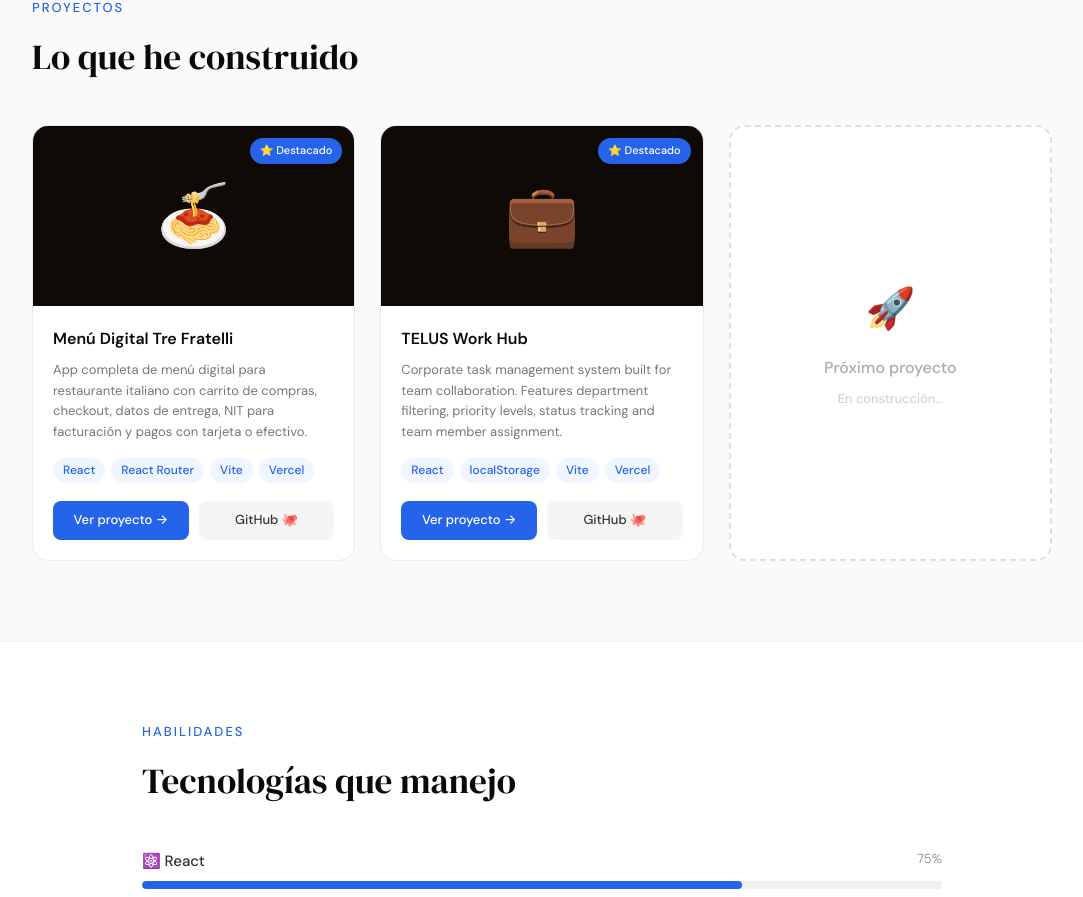
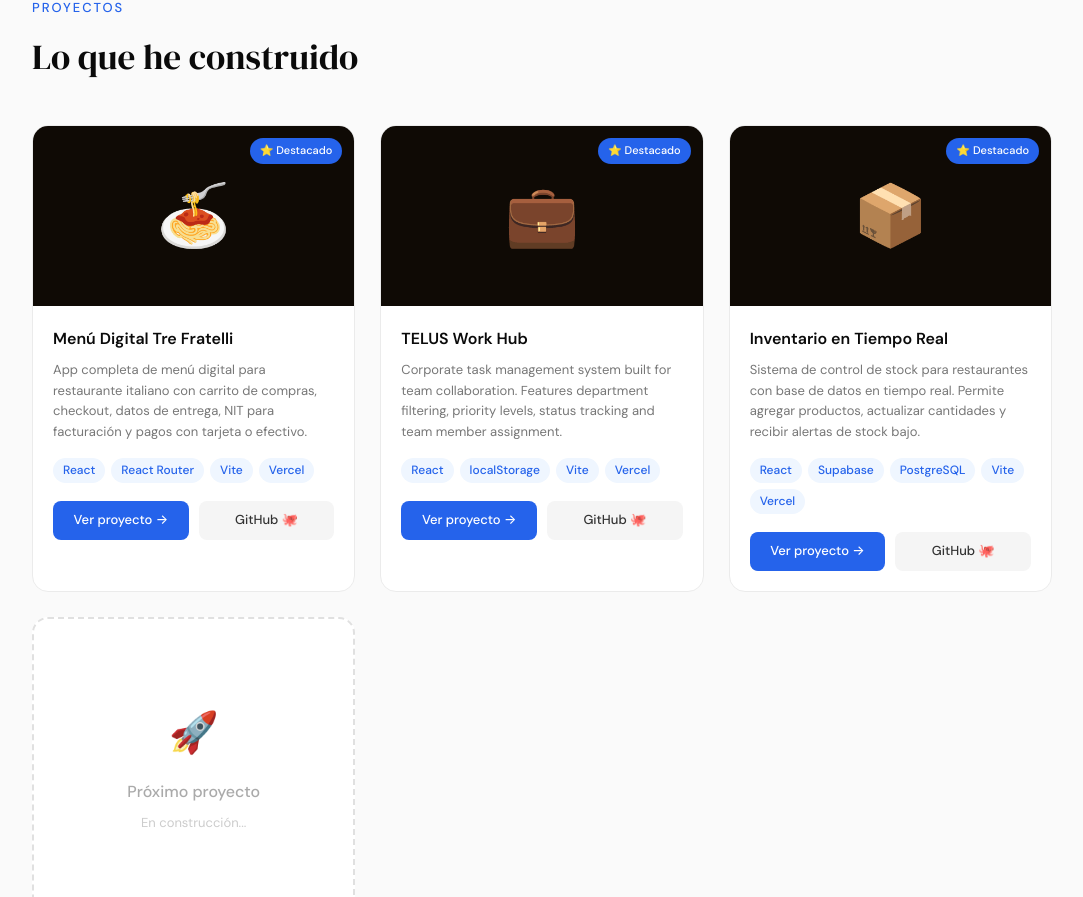
Before and after one commit to diegolivad-cell/portafolio, a React (Vite) app: page / in a window 1280 px wide. Shown: the part 1416-2313 px from the top of the page, without its empty margins (98-1181 px from the left). Built offline with nearby package versions, Linux system fonts and the light colour scheme.

Commit message:
agrego inventario al portafolio

```diff
--- a/src/App.jsx
+++ b/src/App.jsx
@@ -18,7 +18,16 @@ const proyectos = [
   github: 'https://github.com/diegolivad-cell/telus-work-hub',
   emoji: '💼',
   destacado: true,
-},
+  },
+  {
+  nombre: 'Inventario en Tiempo Real',
+  descripcion: 'Sistema de control de stock para restaurantes con base de datos en tiempo real. Permite agregar productos, actualizar cantidades y recibir alertas de stock bajo.',
+  tecnologias: ['React', 'Supabase', 'PostgreSQL', 'Vite', 'Vercel'],
+  link: 'https://inventario-restaurante.vercel.app',
+  github: 'https://github.com/diegolivad-cell/inventario-restaurante',
+  emoji: '📦',
+  destacado: true,
+  },
 ]
 
 const habilidades = [
```
